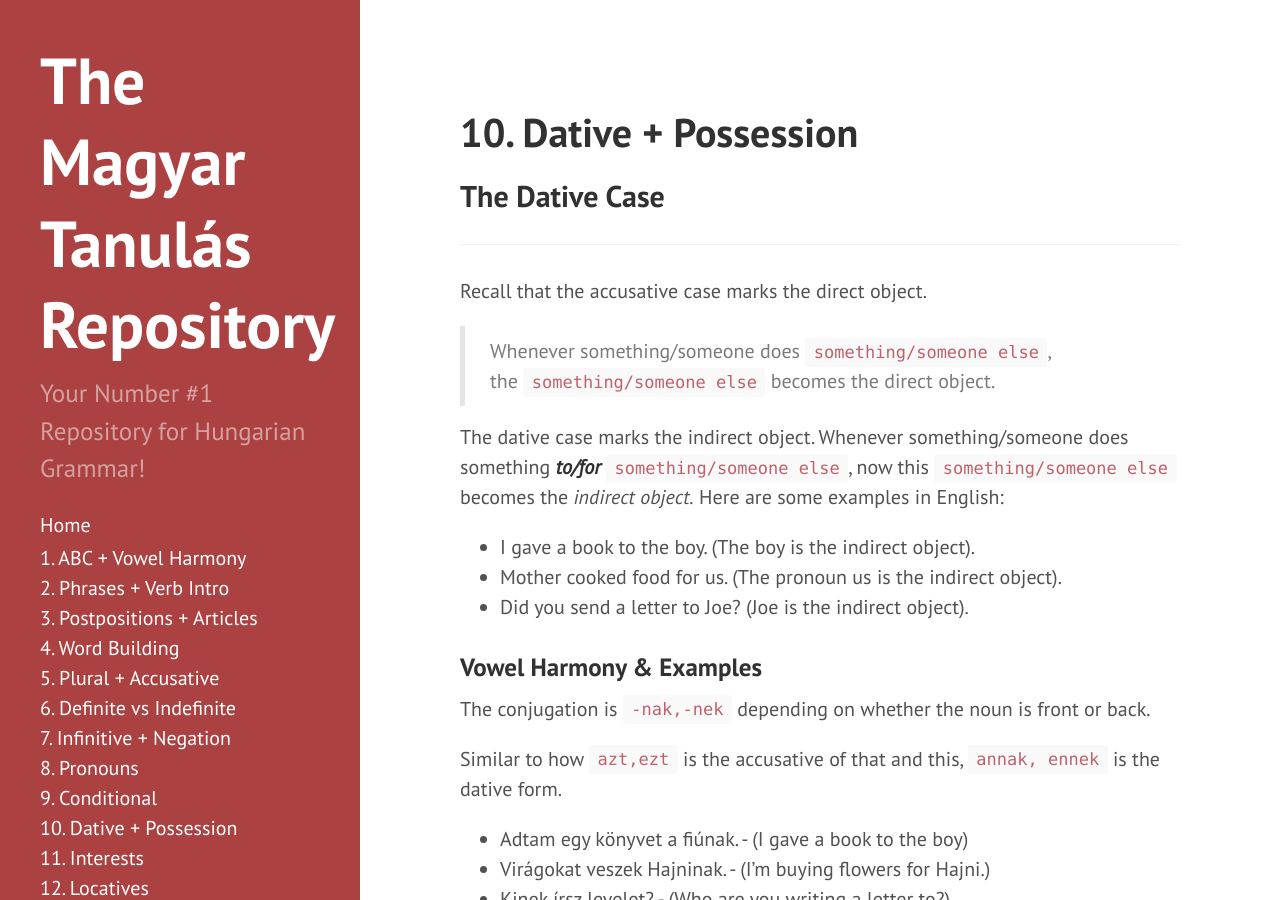
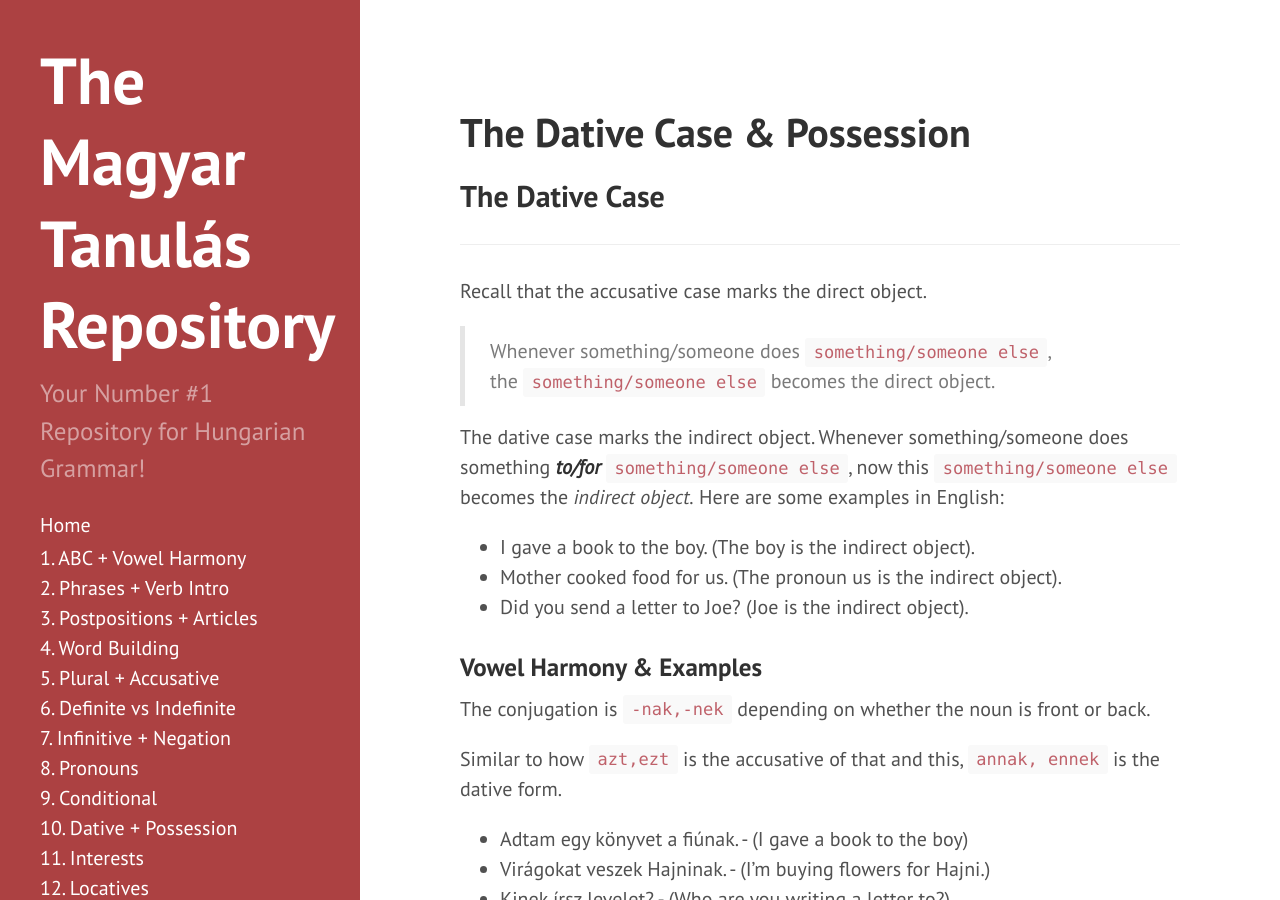
Before and after one commit to Magyartanulas/magyartanulas.github.io, a Jekyll site: the page built from dative_possession.md, in a window 1280 px wide and 900 px high. Built offline with Jekyll 4.4.1, drawn with Linux system fonts in a browser that asks for light colours; Markdown is read by kramdown in place of the engine named in the settings.

Commit message:
Update and rename Section10.md to dative_possession.md

```diff
--- a/Section10.md
+++ b/dative_possession.md
@@ -1,7 +1,6 @@
 ---
 layout: page
-title: 10. Dative + Possession
-order: 10
+title: The Dative Case & Possession
 ---
 
 ## The Dative Case
```
